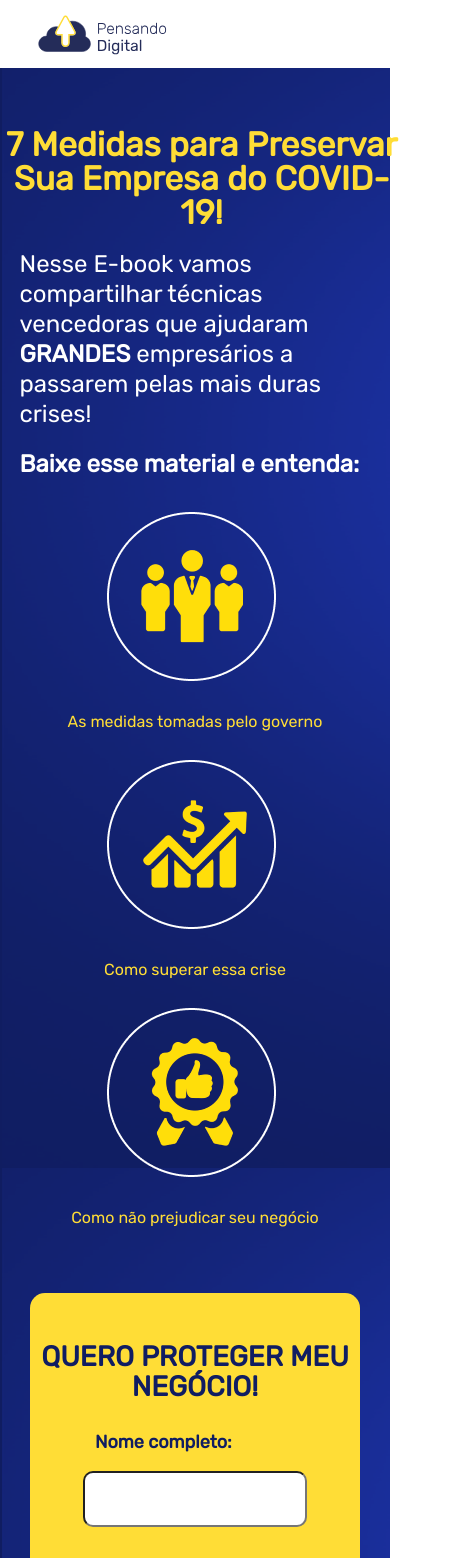
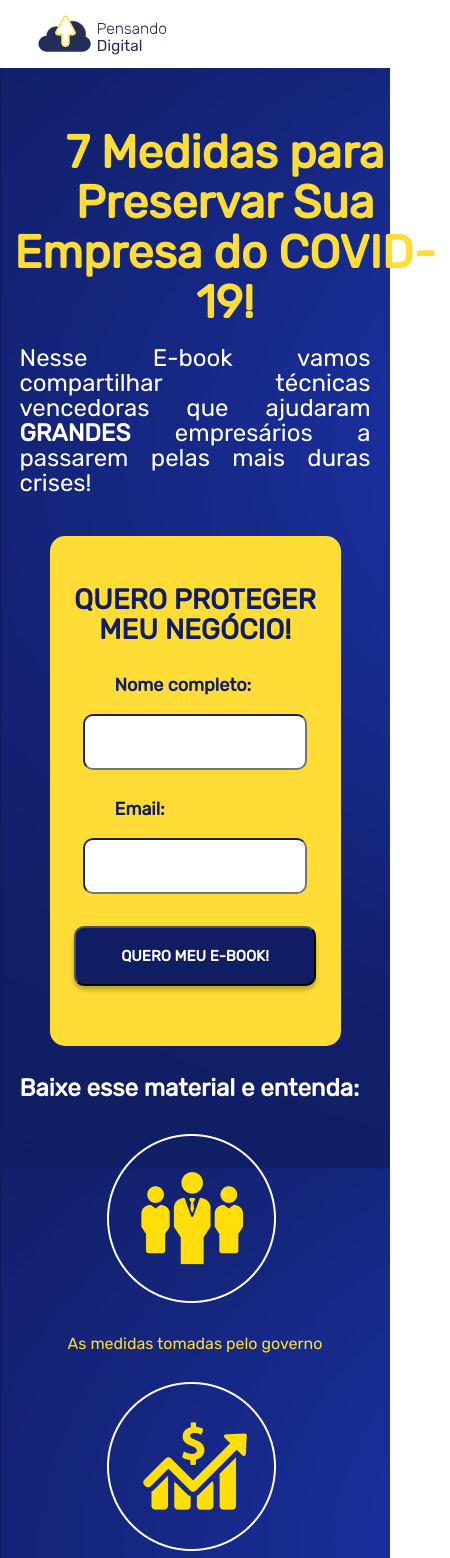
Before and after one commit to glaubermag/ebook-landing-page, a React (Create React App) app: page / in a window 390 px wide. Shown: the top 1558 px of the page, 450 px wide, since content can reach past the window. Built offline with nearby package versions, Linux system fonts and the light colour scheme.

Commit message:
ajust mobile view

```diff
--- a/src/components/Banner.js
+++ b/src/components/Banner.js
@@ -16,6 +16,34 @@ function Banner() {
                     <h1 className="titulo-amarelo"> 7 Medidas para Preservar Sua Empresa do COVID-19! </h1>
 
                     <p className="paragrafo"> Nesse E-book vamos compartilhar técnicas vencedoras que ajudaram <span className="span-bold"> GRANDES </span> empresários a passarem pelas mais duras crises!</p>
+                    <div className="section-two-mobile">
+
+                        <div className="retangulo">
+                            <h1 className="titulo-form"> Quero proteger meu negócio!</h1>
+
+                            <form method="POST" action="https://smtl.gama.academy/leads/4a6b6151-5ffc-11ea-92b8-cb0262e26cca">
+                                <p className="label-form"> Nome completo: </p>
+                                <input
+                                    name="name"
+                                    type="text"
+                                    pattern="^\D{2,}\s[\D\s]{2,}$"
+                                    title="Digite seu nome completo"
+                                    required
+                                />
+                                <p className="label-form"> Email: </p>
+                                <input
+                                    name="email"
+                                    type="email"
+                                    title="Digite um email válido"
+                                    required
+                                />
+                                <input name="redirectTo" type="hidden" value="https://gama.academy" />
+                                <button type="submit" name="meuEbook">QUERO MEU E-BOOK!</button>
+
+                            </form>
+                        </div>
+                    </div>
+
                     <p className="paragrafo">  <span className="span-bold">Baixe esse material e entenda: </span></p>
                     <div className="container-icons">
                         <div className="section-icon">
--- a/src/components/style.css
+++ b/src/components/style.css
@@ -23,6 +23,9 @@ height: 86px;
     font-weight: bold;
 }
 
+.section-two-mobile {
+    display: none;
+}
 
 .section-icon {
     width: 33%;
@@ -140,7 +143,16 @@ margin-right: 15%;
 }
 
 
-@media (max-width:1100px) {
+@media (max-width:900px) {
+
+    .section-two-mobile {
+        display: flex;
+        margin-bottom: 30px;
+        text-align: center;
+        margin-left: 5%;
+        margin-right: 5%;
+
+    }
     .container {
       flex-direction: column;
       flex-wrap: nowrap;
@@ -157,12 +169,15 @@ margin-right: 15%;
 
     .section-one {
         width: 100%;
+
     }
 
     .section-two {
         width: 100%;
         display: flex;
         justify-content: center;
+        display: none;
+
     }
 
     .rodape {
@@ -176,10 +191,10 @@ margin-right: 15%;
         margin-top: 30px;
     }
     .retangulo {
-    margin-top: 50px;
+    margin-top: 20px;
     margin-left: 30px;
     margin-right: 30px;
-    justify-self: center;
+    justify-content: center;
     height: 480px;
     }
 
@@ -187,22 +202,23 @@ margin-right: 15%;
         font-family: Rubik;
         font-style: normal;
         font-weight: bold;
-        font-size: 2.1em;
-        line-height: 34px;
+        font-size: 46px;
+        line-height: 50px;
         color: #FFDD36;
         margin: auto;
         margin-top: 60px;
-        margin-bottom: 20px;
-        width: 12em;
+        margin-bottom: 80px;
+        width: 450px;
         height: 3em;
         }
 
         .paragrafo {
             margin-top: 5%;
             font-size: 1.5em;
-            line-height: 30px;
+            line-height: 25px;
+            font-weight: 300;
             color: #FFFFFF;
-            text-align: left;
+            text-align: justify;
             margin: auto;
             margin-left: 5%;
             margin-right: 5%;
```
